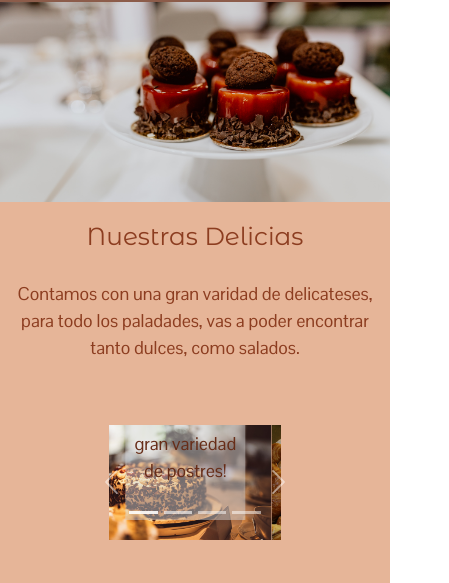
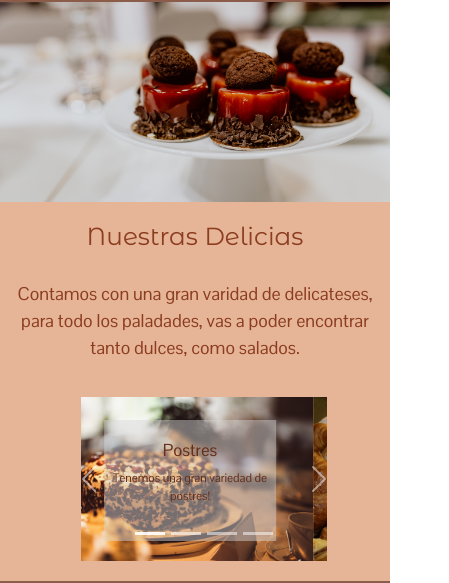
Before and after one commit to daianamaite/bootstrap, a plain HTML site: page page/NuestrasDelicias.html in a window 390 px wide. Shown: the part 114-697 px from the top of the page, 449 px wide, since content can reach past the window. Drawn offline with nearby package versions, Linux system fonts and the light colour scheme.

Commit message:
modificando tamaño de los carouseles en version mobile

```diff
--- a/page/NuestrasDelicias.html
+++ b/page/NuestrasDelicias.html
@@ -61,7 +61,7 @@
             como salados.</p>
         <!--inicio de carrusel-->
         <div class="container w-75">
-            <div class="row p-5">
+            <div class="row tamañoCarousel">
                 <div id="carouselExampleIndicators" class="carousel slide" data-bs-ride="carousel">
                     <div class="carousel-indicators">
                         <button type="button" data-bs-target="#carouselExampleIndicators" data-bs-slide-to="0"
--- a/scss/layout/_main.scss
+++ b/scss/layout/_main.scss
@@ -277,6 +277,27 @@ main{
         .letraCarousel{
             background-color: #d6d6d678;
             color:$color7;
+
+            h3{
+                @media screen and (max-width:450px){
+                    font-size: 17px;
+                }
+            }
+
+            p{
+                @media screen and (max-width:450px){
+                    font-size: 12px;
+                }
+            }
         }
     }
 }
+.tamañoCarousel{
+    padding: 20px;
+    padding-bottom: 50px;
+    @media screen and (max-width:450px){
+        width: 400px;
+        padding: 20px;
+        padding-right: 110px;
+    }
+}
```
Also changed, not shown: index.html (+1 -1 lines), css/estilos.css, 1 other file.
